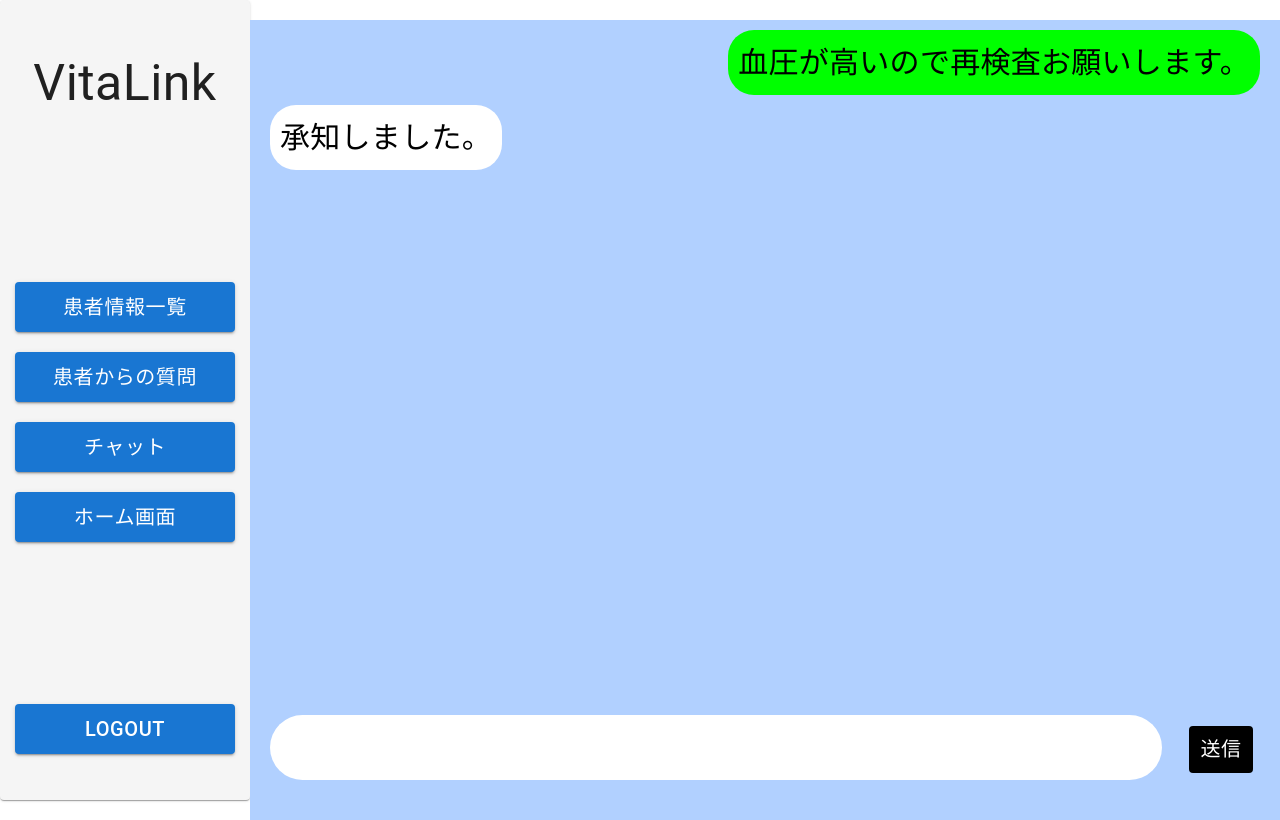
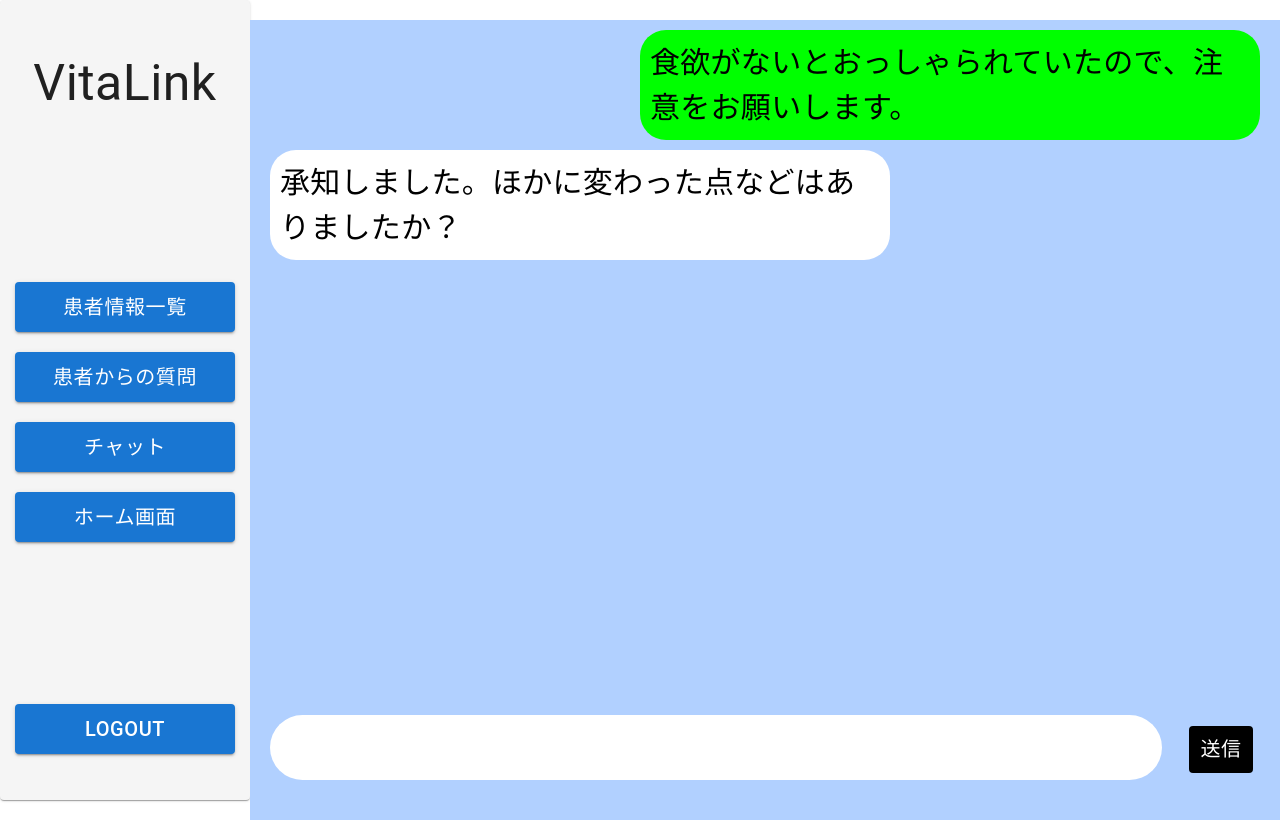
Before and after one commit to Kotaro0722/VitaLinkHistory, a Next.js app in the folder client/: page /chat/coworker/1 in a window 1280 px wide. Built offline with nearby package versions, Linux system fonts and the light colour scheme.

Commit message:
テキスト修正

```diff
--- a/client/app/chat/coworker/[id]/page.jsx
+++ b/client/app/chat/coworker/[id]/page.jsx
@@ -95,12 +95,12 @@
     {
       isMine: false,
       post_date: "2023/12/10-12:00",
-      content: "血圧が高いので再検査お願いします。",
+      content: "食欲がないとおっしゃられていたので、注意をお願いします。",
     },
     {
       isMine: true,
       post_date: "2023/12/10-12:10",
-      content: "承知しました。",
+      content: "承知しました。ほかに変わった点などはありましたか？",
     },
   ]);
   const scrollBottomRef = useRef(null);
```
